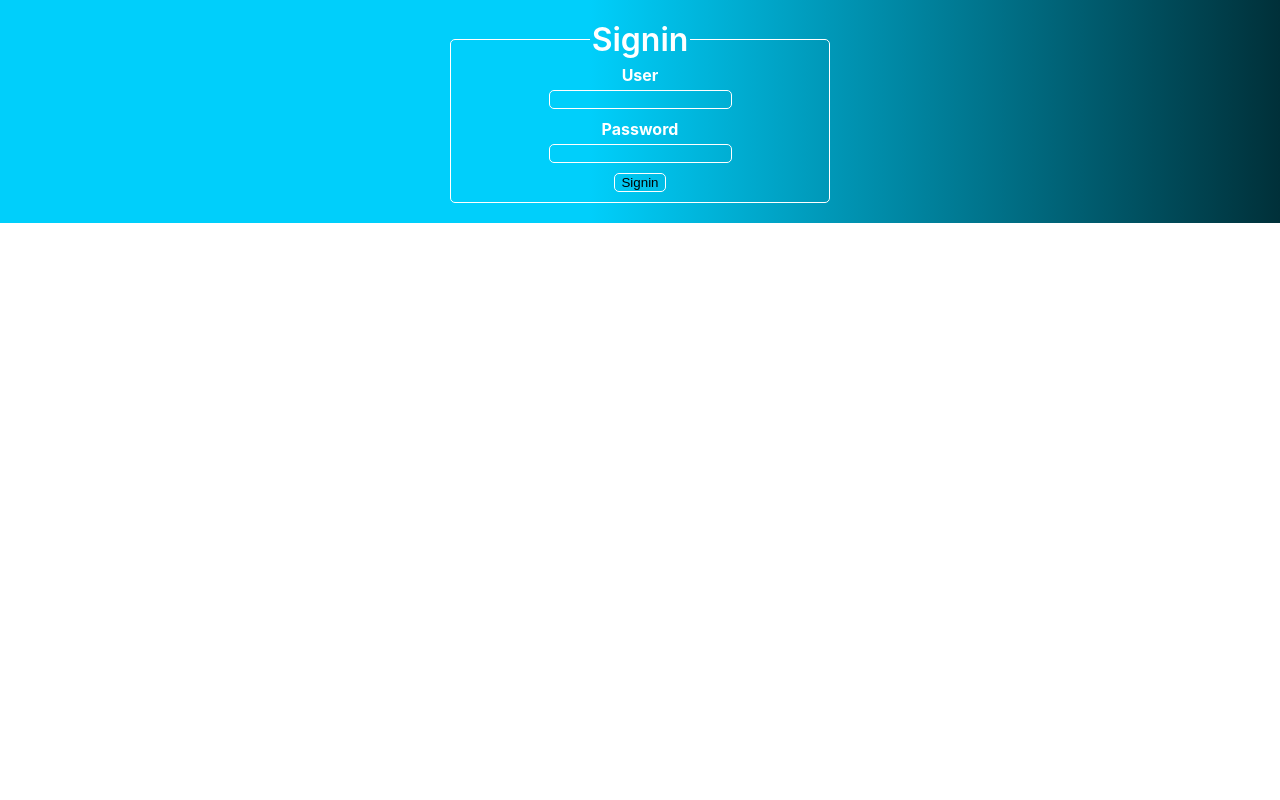
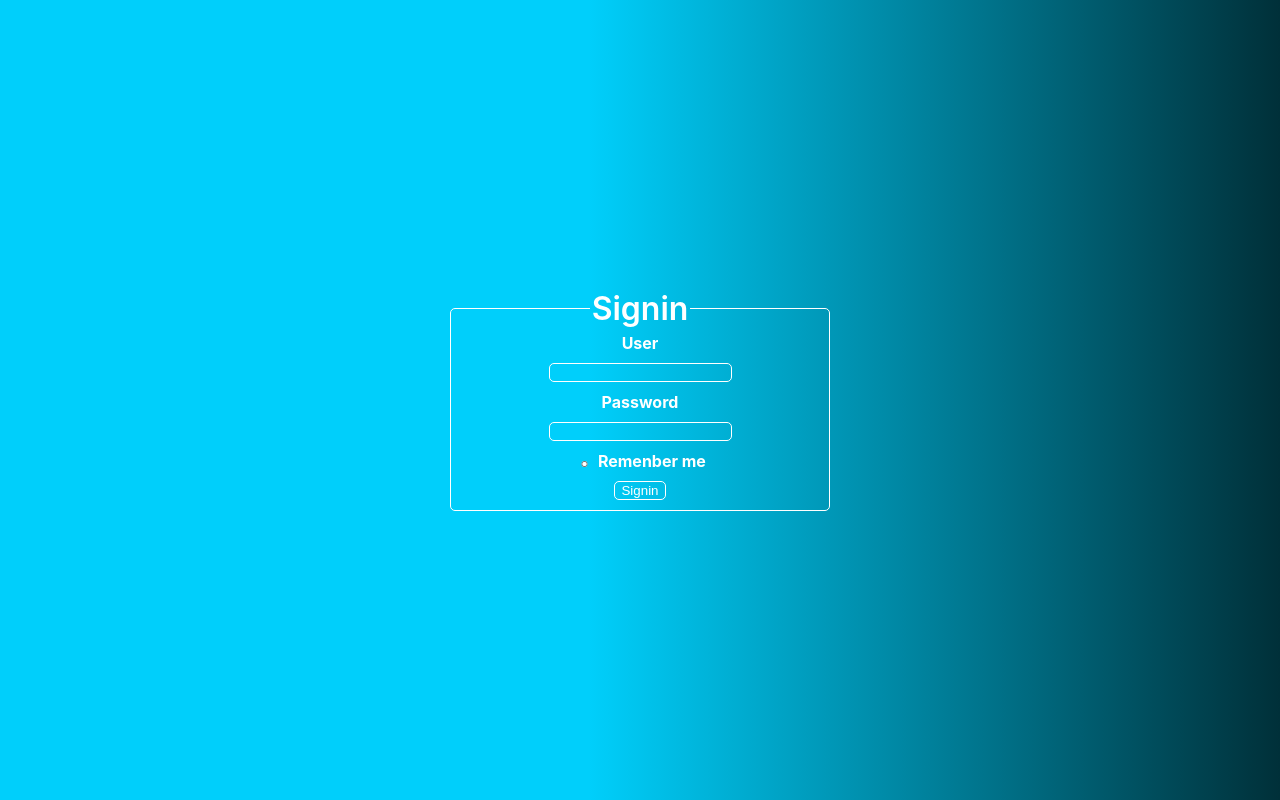
Before and after one commit to Gnova09/Agenda-Contacts, a React (Create React App) app: page / in a window 1280 px wide. Built offline with nearby package versions, Linux system fonts and the light colour scheme; the HTML template or start-up script is replaced by a standard one.

Commit message:
Login done

```diff
--- a/src/App.js
+++ b/src/App.js
@@ -1,5 +1,6 @@
 import React,{useState} from 'react'
 import './App.css';
+import Home from './Containers/Home/Home';
 import Login from './Containers/Login/Login';
 import {StateContext} from './Context/StateContext';
 
@@ -7,15 +8,6 @@ function App() {
   const [route, setRoute] = useState("signin"); //creamos el estado de route
   const [isSignedIn, setIsSignedIn]=useState(false);
   const [user, setUser]=useState({});
-
-  //SETTING THE STATE BOX//////////
-  const [box, setBox] = useState({});
-
-  ////////////////INPUT ////////////
-  const [input, setInput] = useState("");
-
-  /////////Setting Image///////////////////
-  const [imageUrl, setImageUrl] = useState("");
 
   ////////Context APP//////////
   let Context_value={
@@ -30,15 +22,6 @@ function App() {
     usuario:{
      user,
      setUser
-    },
-
-    img:{
-      input,
-      setInput,
-      box,
-      setBox,
-      setImageUrl,
-      imageUrl
     }
   }
   ////////////////RENDER PRINCIPAL PAGE///////////////////
@@ -52,9 +35,7 @@ function App() {
         {route === "signin"
           ? <Login />
           : (route === "home"
-            ? <div>
-              Home
-            </div>
+            ? <Home />
             : <h1>Registrar</h1>
           )
         }
--- /dev/null
+++ b/src/Containers/Home/Components/Navbar.js
@@ -0,0 +1,57 @@
+import React,{useContext} from 'react'
+import styled from 'styled-components'
+import {StateContext} from '../../../Context/StateContext';
+
+const Nav = styled.nav`
+    display: flex;
+    flex-direction: row;
+    top: 0;
+    width: 100%;
+    height: 60px;
+    justify-content: space-between;
+    align-items: center;
+    border-bottom: 1px solid gray;
+    background: #fff2ff;
+    background: rgb(0,207,251);
+`
+const Ul =styled.ul`
+    display: flex;
+    flex-direction: row;
+    list-style: none;
+    gap: 10px;
+    margin-right: 10px;
+    li:hover{
+        cursor: pointer;
+    }
+`
+const Label=styled.label`
+    font-weight: bold;
+    margin-left: 10PX;
+`
+const Logout =styled.li`
+font-weight: bold;
+`
+const Navbar = () => {
+    const { route, usuario, login } = useContext(StateContext);
+    const {user} = usuario;
+    const {setRoute}=route;
+    const{setUser}=usuario;
+    const {setIsSignedIn}=login;
+    const handleSingOut=() =>{
+        setUser({})
+        setIsSignedIn(false);
+        setRoute("signin")
+    }
+
+    return (
+        <Nav>
+            <Label>Agenda Contactos</Label>
+            <Ul>
+                <li>{user.name.toUpperCase()}</li>
+                <Logout onClick={()=>handleSingOut()}>Log out</Logout>
+            </Ul>
+        </Nav>
+    )
+}
+
+export default Navbar;
--- /dev/null
+++ b/src/Containers/Home/Home.js
@@ -0,0 +1,10 @@
+import React from 'react'
+import Navbar from './Components/Navbar'
+
+const Home = () => {
+  return (
+    <Navbar />
+  )
+}
+
+export default Home
--- a/src/Containers/Login/Components/DivCenter.js
+++ b/src/Containers/Login/Components/DivCenter.js
@@ -1,4 +1,3 @@
-import React from 'react'
 import styled from 'styled-components'
 
 export const DivCenter = styled.div`
@@ -7,6 +6,7 @@ display: flex;
 flex-direction: column;
 justify-content: center;
 align-items: center;
+height: 100%;
 background: rgb(0,207,251);
 background: linear-gradient(90deg, rgba(0,207,251,1) 46%, rgba(0,48,57,1) 100%);
 
@@ -19,6 +19,7 @@ flex-direction: column;
     color: white;
     font-weight: bold;
     gap: 10px;
+
 
     fieldset{
         display: flex;
@@ -36,17 +37,17 @@ flex-direction: column;
             display: flex;
             flex-direction: column;
             align-items: center;
-        width: 50%;
+            width: 70%;
             gap: 5px;
-
-            input{
-                background-color: transparent;
-                border: 1px solid white;
-                border-radius: 5px;
-                height: 30%;
+        span{
+            display: flex;
+            align-items: center;
+            justify-content: center;
+            flex-direction: row;
 
         }
     }
 }
+
 }
 `
--- /dev/null
+++ b/src/Containers/Login/Components/Textbox.js
@@ -0,0 +1,10 @@
+import styled from 'styled-components'
+
+export const Textbox = styled.input`
+
+            background-color: transparent;
+            border: 1px solid white;
+            border-radius: 5px;
+            height: 30%;
+            color: white;
+`
--- a/src/Containers/Login/Login.js
+++ b/src/Containers/Login/Login.js
@@ -1,6 +1,7 @@
 import React, { useContext, useEffect, useState } from 'react';
 import { StateContext } from "../../Context/StateContext";//cambiar el context
 import { DivCenter } from './Components/DivCenter';
+import { Textbox } from './Components/Textbox';
 
 
 const Login = () => {
@@ -54,24 +55,36 @@ const Login = () => {
     return (
         <DivCenter >
 
-            <form className='LoginContainer'>
+            <form className='LoginContainer' onSubmit={handleSubmit} >
                 <fieldset >
                     <legend>Signin</legend>
-                    <div>
+                    <>
                         <label>User</label>
-                        <input required type="text" />
-                    </div>
+                        <Textbox required
+                        type="text"
+                        onChange={(e)=>setEmail(e.target.value) } />
+                    </>
 
-                    <div>
+                    <>
                         <label>Password</label>
-                        <input required type="password" />
-                    </div>
-
-                    <div classname="Submitbutton">
-                        <input type="submit" value="Signin" />
-                    </div>
+                        <Textbox required
+                        type="password"
+                        onChange={(e)=> setPass(e.target.value)} />
+                    </>
+                    < >
+                        <span>
+                        <Textbox type="checkbox" /> Remenber me
+                        </span>
+                    </>
+                    < >
+                        <Textbox
+                        classname="Submitbutton"
+                        type="submit"
+                        value="Signin"
+                        onSubmit=""
+                        />
+                    </>
                 </fieldset>
-
             </form>
         </DivCenter>
     );
```
Lines whose indentation alone changed are shown as unchanged.
